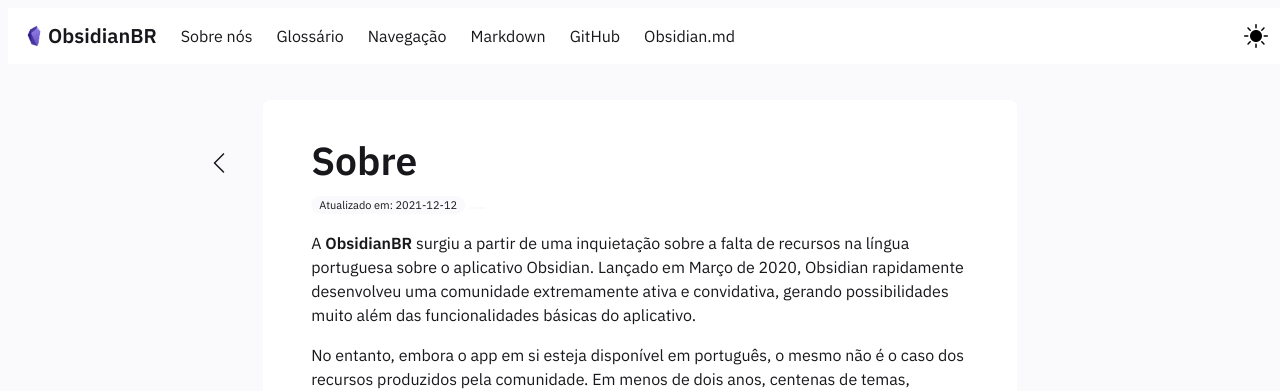
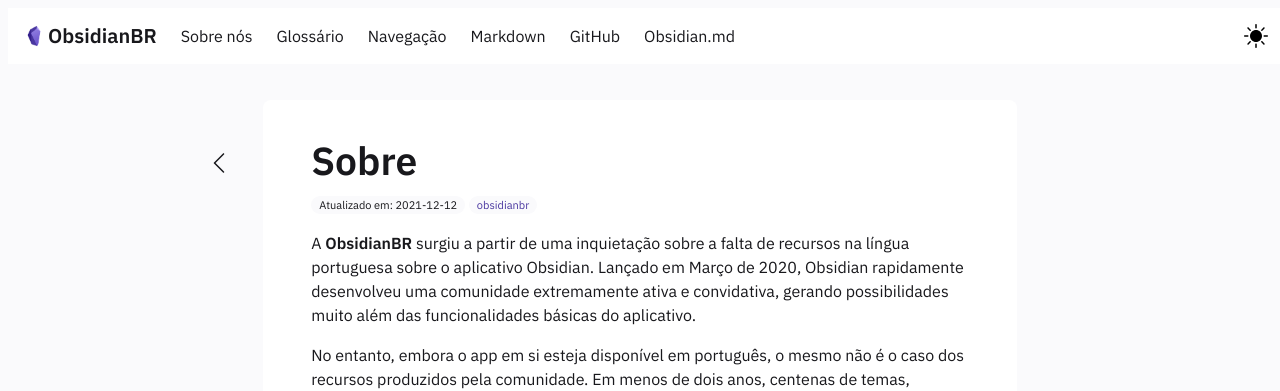
Before and after one commit to obsidianbr/obsidianbr.github.io, a Jekyll site: the page built from _notes/Public/Sobre.md, in a window 1280 px wide. Shown: the top 391 px of the page. Built offline with Jekyll 4.4.1, drawn with Linux system fonts in a browser that asks for light colours.

Commit message:
Update Sobre.md

```diff
--- a/_notes/Public/Sobre.md
+++ b/_notes/Public/Sobre.md
@@ -1,7 +1,9 @@
 ---
 title : Sobre
+publish: true
 notetype : unfeed
 date : 12-12-2021
+tags: obsidianbr
 ---
 
 A <b>ObsidianBR</b> surgiu a partir de uma inquietação sobre a falta de recursos na língua portuguesa sobre o aplicativo Obsidian. Lançado em Março de 2020, Obsidian rapidamente desenvolveu uma comunidade extremamente ativa e convidativa, gerando possibilidades muito além das funcionalidades básicas do aplicativo.
```
